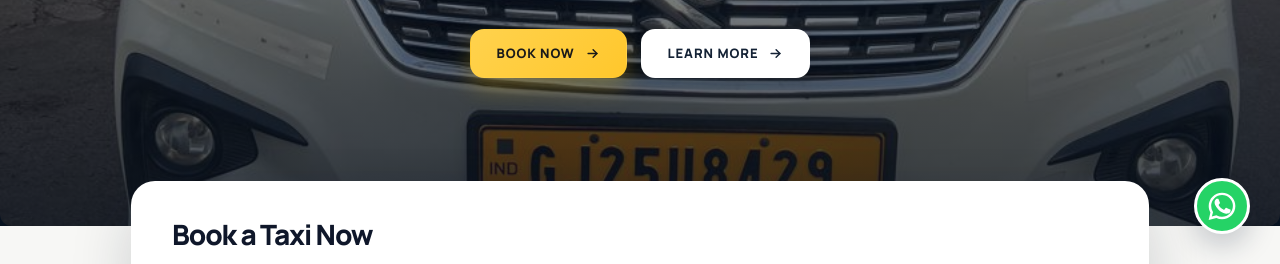
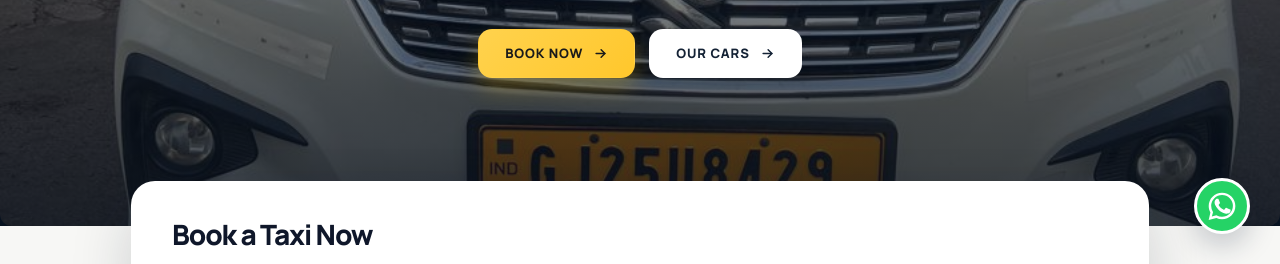
Before and after one commit to SoftoboticsTechnologies/Love-Rajkot-Cab, a plain HTML site: page index.html in a window 1280 px wide. Shown: the part 536-800 px from the top of the page. Drawn offline with nearby package versions, Linux system fonts and the light colour scheme; no server answers.

Commit message:
Update the whole website with new UI and colour scheme and change the layout

```diff
--- a/index.html
+++ b/index.html
@@ -130,7 +130,7 @@
             <p class="hero-slide-sub">Verified drivers and a clean car for every trip &mdash; day or night, across the city or out of town.</p>
             <div class="hero-slide-actions">
               <a href="Book-Now.html" class="btn btn-primary hero-slide-btn">Book Now<svg width="15" height="15" viewBox="0 0 24 24" fill="none" stroke="currentColor" stroke-width="2.4" stroke-linecap="round" stroke-linejoin="round"><path d="M5 12h14"></path><path d="m13 6 6 6-6 6"></path></svg></a>
-              <a href="#fleet" class="btn hero-slide-btn hero-slide-btn-white">Learn More<svg width="15" height="15" viewBox="0 0 24 24" fill="none" stroke="currentColor" stroke-width="2.4" stroke-linecap="round" stroke-linejoin="round"><path d="M5 12h14"></path><path d="m13 6 6 6-6 6"></path></svg></a>
+              <a href="#fleet" class="btn hero-slide-btn hero-slide-btn-white">Our Cars<svg width="15" height="15" viewBox="0 0 24 24" fill="none" stroke="currentColor" stroke-width="2.4" stroke-linecap="round" stroke-linejoin="round"><path d="M5 12h14"></path><path d="m13 6 6 6-6 6"></path></svg></a>
             </div>
           </div>
         </div>
@@ -145,7 +145,7 @@
             <p class="hero-slide-sub">Working AC, clean interiors and courteous drivers on every trip &mdash; across Rajkot and the wider Saurashtra circuit.</p>
             <div class="hero-slide-actions">
               <a href="Book-Now.html" class="btn btn-primary hero-slide-btn">Book Now<svg width="15" height="15" viewBox="0 0 24 24" fill="none" stroke="currentColor" stroke-width="2.4" stroke-linecap="round" stroke-linejoin="round"><path d="M5 12h14"></path><path d="m13 6 6 6-6 6"></path></svg></a>
-              <a href="#fleet" class="btn hero-slide-btn hero-slide-btn-white">Learn More<svg width="15" height="15" viewBox="0 0 24 24" fill="none" stroke="currentColor" stroke-width="2.4" stroke-linecap="round" stroke-linejoin="round"><path d="M5 12h14"></path><path d="m13 6 6 6-6 6"></path></svg></a>
+              <a href="#fleet" class="btn hero-slide-btn hero-slide-btn-white">Our Cars<svg width="15" height="15" viewBox="0 0 24 24" fill="none" stroke="currentColor" stroke-width="2.4" stroke-linecap="round" stroke-linejoin="round"><path d="M5 12h14"></path><path d="m13 6 6 6-6 6"></path></svg></a>
             </div>
           </div>
         </div>
@@ -160,7 +160,7 @@
             <p class="hero-slide-sub">Book the Dzire for a smooth, comfortable ride anywhere in Rajkot and beyond.</p>
             <div class="hero-slide-actions">
               <a href="Book-Now.html" class="btn btn-primary hero-slide-btn">Book Now<svg width="15" height="15" viewBox="0 0 24 24" fill="none" stroke="currentColor" stroke-width="2.4" stroke-linecap="round" stroke-linejoin="round"><path d="M5 12h14"></path><path d="m13 6 6 6-6 6"></path></svg></a>
-              <a href="#fleet" class="btn hero-slide-btn hero-slide-btn-white">Learn More<svg width="15" height="15" viewBox="0 0 24 24" fill="none" stroke="currentColor" stroke-width="2.4" stroke-linecap="round" stroke-linejoin="round"><path d="M5 12h14"></path><path d="m13 6 6 6-6 6"></path></svg></a>
+              <a href="#fleet" class="btn hero-slide-btn hero-slide-btn-white">Our Cars<svg width="15" height="15" viewBox="0 0 24 24" fill="none" stroke="currentColor" stroke-width="2.4" stroke-linecap="round" stroke-linejoin="round"><path d="M5 12h14"></path><path d="m13 6 6 6-6 6"></path></svg></a>
             </div>
           </div>
         </div>
```
